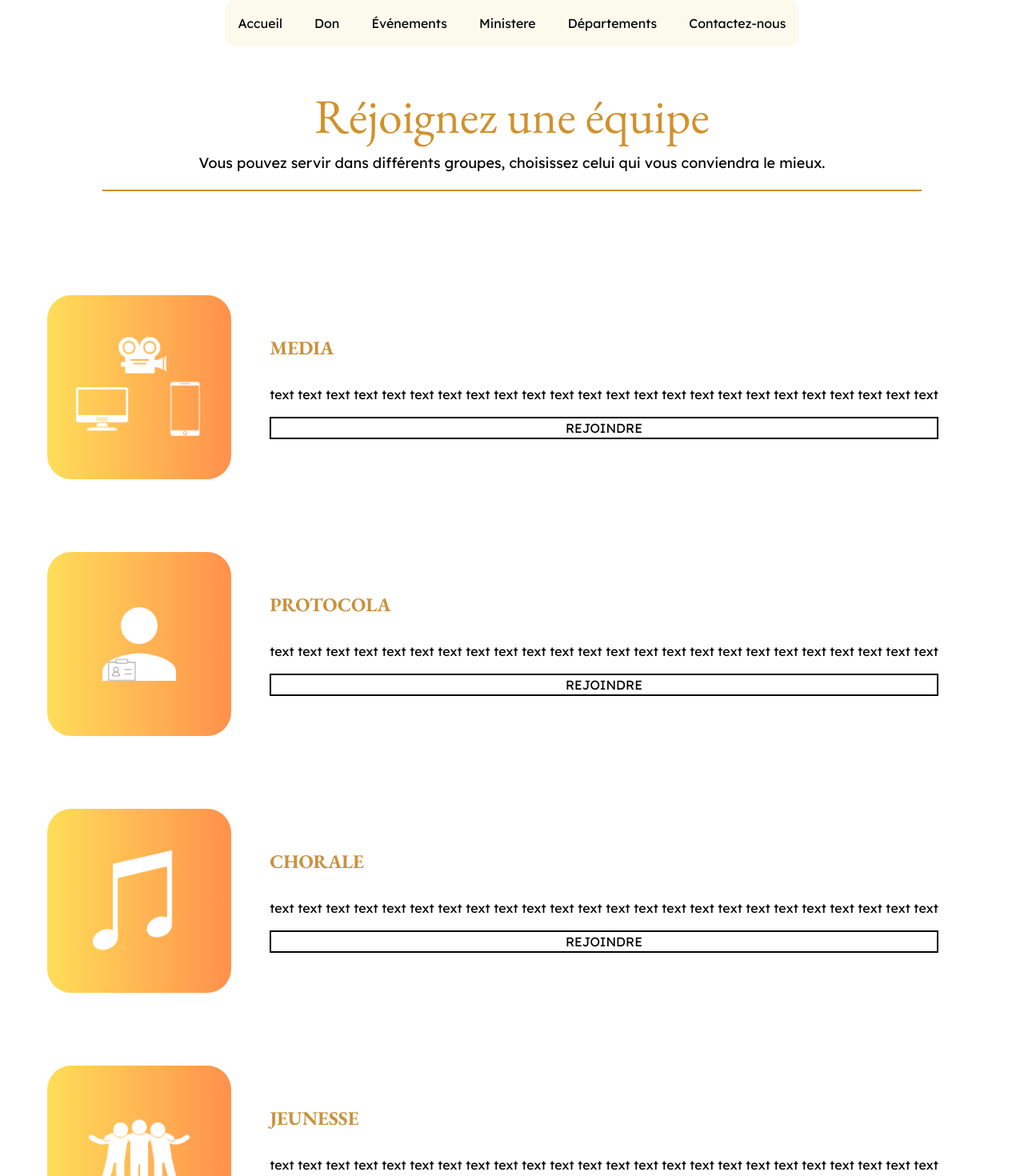
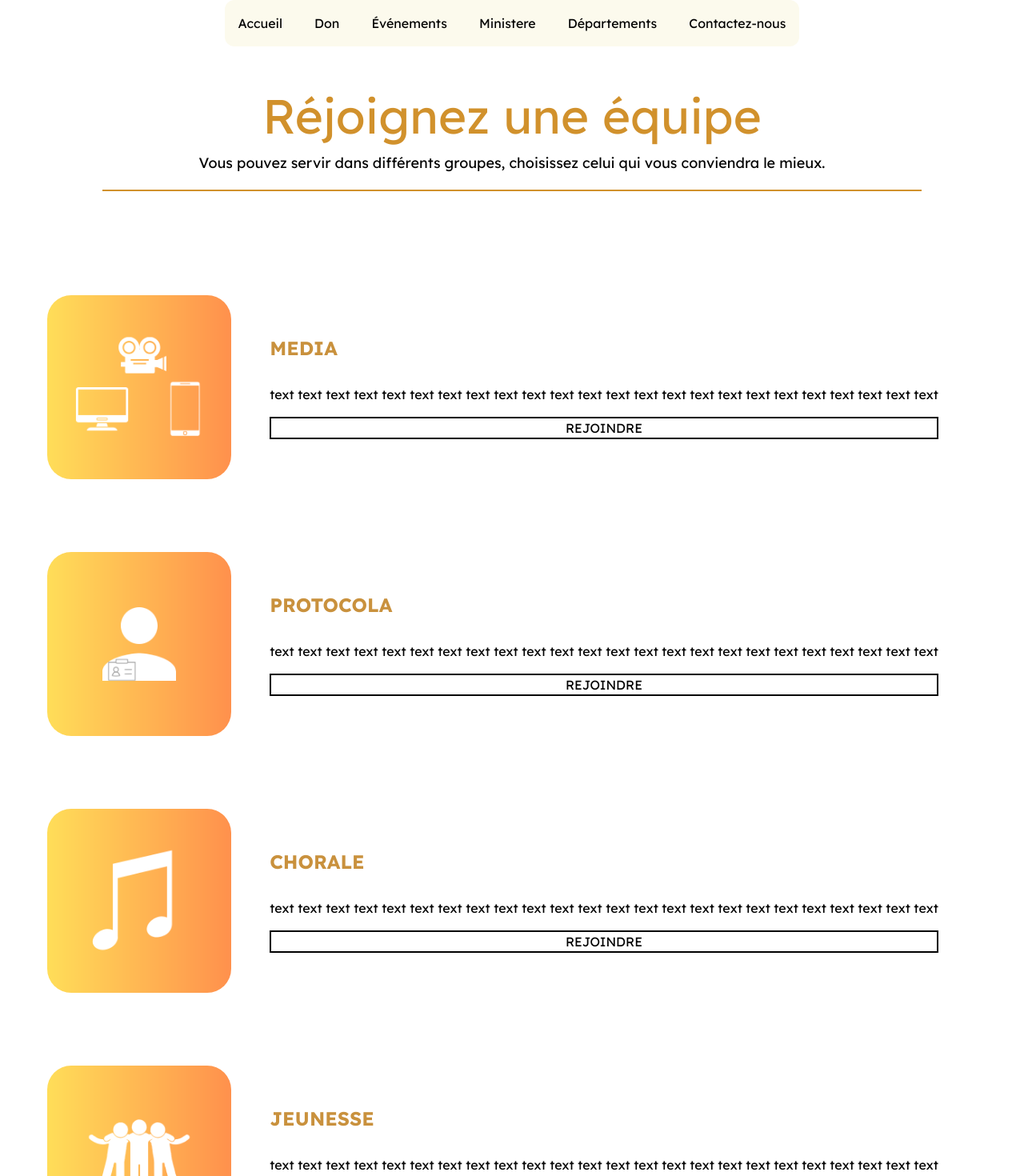
Before and after one commit to exauce-panda/God-is-love, a Next.js app: page /service in a window 1280 px wide. Shown: the top 1470 px of the page at 80% size. Built offline with nearby package versions, Linux system fonts and the light colour scheme.

Commit message:
supression des polices

```diff
--- a/components/don.jsx
+++ b/components/don.jsx
@@ -1,13 +1,13 @@
 import styles from "./don.module.css"
 import logo from "@/public/logos/interac_logo.png"
 import Image from "next/legacy/image";
-import { EB_Garamond } from 'next/font/google';
+//import { EB_Garamond } from 'next/font/google';
 
-const ebGaramond = EB_Garamond({
+/*const ebGaramond = EB_Garamond({
   subsets: ['latin'],
   weight: ['400', '700'], // facultatif
   variable: '--font-eb-garamond', // optionnel pour CSS variable
-})
+})*/
 export default function Don(){
 return(
     <div className={styles.bob}>
--- a/components/evenements.jsx
+++ b/components/evenements.jsx
@@ -3,17 +3,17 @@ import { useState } from 'react'; // Importation du hook d'état de React.
 import Image from 'next/image'; // Importation du composant Image de Next.js pour l'optimisation des images.
 import allEvents from '@/public/evenData/allEvents.json'; // Importation des données des événements depuis un fichier JSON local.
 import styles from "@/components/evenements.module.css";
-import { EB_Garamond } from 'next/font/google';
+//import { EB_Garamond } from 'next/font/google';
 import logo_un from "@/public/logos/facebook.png";
 import logo_deux from "@/public/logos/instagram.png";
 import logo_trois from "@/public/logos/youtube.png";
 import logo_quatre from "@/public/logos/tiktok.png";
 
-const ebGaramond = EB_Garamond({
+/*const ebGaramond = EB_Garamond({
   subsets: ['latin'],
   weight: ['400', '700'], // facultatif
   variable: '--font-eb-garamond', // optionnel pour CSS variable
-})
+})*/
 
 // Définition du composant fonctionnel Events.
 export default function Evenements() {
--- a/components/service.jsx
+++ b/components/service.jsx
@@ -7,20 +7,20 @@ import logo_media from "@/public/images/service/logo_media.png"
 import logo_chorale from "@/public/images/service/logo_chorale.png"
 import logo_jeunesse from "@/public/images/service/logo_jeunesse.png"
 import logo_protocola from "@/public/images/service/logo_protocola.png"
-import { EB_Garamond } from 'next/font/google';
+//import { EB_Garamond } from 'next/font/google';
 
-const ebGaramond = EB_Garamond({
+/*const ebGaramond = EB_Garamond({
   subsets: ['latin'],
   weight: ['400', '700'], // facultatif
   variable: '--font-eb-garamond', // optionnel pour CSS variable
-})
+})*/
 // Définition du composant fonctionnel MenuNav
 export default function  Service(){
   const pathname = usePathname(); // Utilisation de usePathname pour déterminer le chemin d'accès actif
   // Rendu du composant
   return(
     <div className={`${styles.bob}`}>
-      <div className={`${styles.titre}  ${ebGaramond.className}`}>
+      <div className={`${styles.titre}`}>
         Réjoignez une équipe
       </div>
       <div className={styles.text_primaire}>
@@ -34,7 +34,7 @@ export default function  Service(){
       <Image className={styles.titre_desc}src={logo_media} alt="logo media" width={230} height={230}/>
       </div>
       <div className="d-block p-5 text-start">
-      <div className={`${styles.mini_titre}  ${ebGaramond.className}`}>MEDIA</div>
+      <div className={`${styles.mini_titre}`}>MEDIA</div>
       <div className={styles.description}>text text text text text text text text text text text text text text text text text text text text text text text text </div>
       <Link href="/medias" className={pathname === '/medias' ? `${styles.text}` : ''}>
         {/* lien des liens de navigation */}
@@ -50,7 +50,7 @@ export default function  Service(){
         <Image className={styles.titre_desc}src={logo_protocola} alt="logo protocola" width={230} height={230}/>
         </div>
         <div className="d-block p-5 text-start">
-        <div className={`${styles.mini_titre}  ${ebGaramond.className}`}>PROTOCOLA</div>
+        <div className={`${styles.mini_titre}`}>PROTOCOLA</div>
         <div className={styles.description}>text text text text text text text text text text text text text text text text text text text text text text text text </div>
         <Link href="/protocola" className={pathname === '/protocola' ? `${styles.text}` : ''}>
         <div className={`${styles.lien}`}>
@@ -65,7 +65,7 @@ export default function  Service(){
         <Image className={styles.titre_desc}src={logo_chorale} alt="logo chorale" width={230} height={230}/>
         </div>
         <div className="d-block p-5 text-start">
-        <div className={`${styles.mini_titre}  ${ebGaramond.className}`}>CHORALE</div>
+        <div className={`${styles.mini_titre}`}>CHORALE</div>
         <div className={styles.description}>text text text text text text text text text text text text text text text text text text text text text text text text </div>
         <Link href="/musique" className={pathname === '/musique' ? `${styles.text}` : ''}>
           <div className={`${styles.lien}`}>
@@ -80,7 +80,7 @@ export default function  Service(){
         <Image className={styles.titre_desc}src={logo_jeunesse} alt="logo jeunesse" width={230} height={230}/>
         </div>
         <div className="d-block p-5 text-start">
-        <div className={`${styles.mini_titre}  ${ebGaramond.className}`}>JEUNESSE</div>
+        <div className={`${styles.mini_titre}`}>JEUNESSE</div>
         <div className={styles.description}>text text text text text text text text text text text text text text text text text text text text text text text text </div>
           <Link href="/jeunesse" className={pathname === '/jeunesse' ? `${styles.text}` : 'nav-item'}>
           <div className={`${styles.lien}`}>
```
Also changed, not shown: components/Description.jsx (+10 -10 lines), components/Programme.jsx (+5 -5 lines), components/contact.jsx (+7 -7 lines), components/nos_eglises.jsx (+4 -4 lines).
